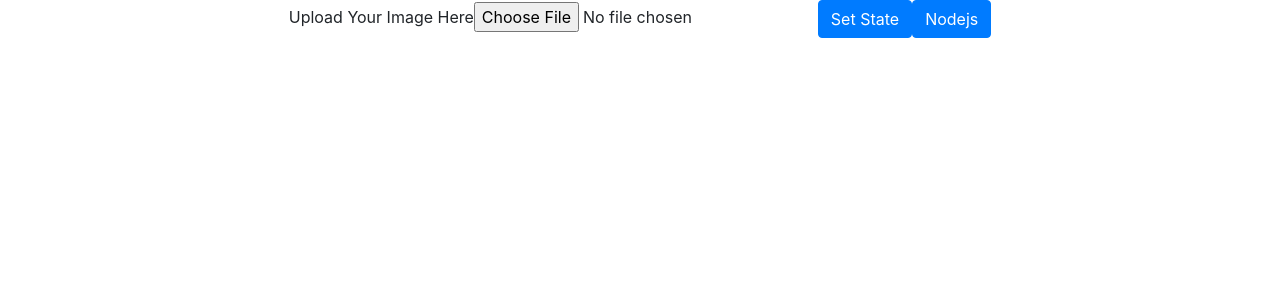
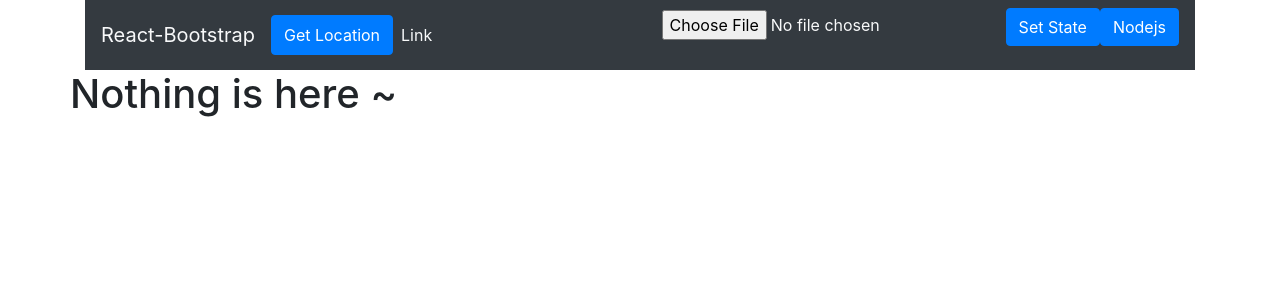
Before and after one commit to tonylo1128/kmb, a React (Create React App) app: page / in a window 1280 px wide. Shown: the top 300 px of the page. Built offline with nearby package versions, Linux system fonts and the light colour scheme.

Commit message:
geolocation

```diff
--- a/src/App.js
+++ b/src/App.js
@@ -1,46 +1,52 @@
-import React from "react";
+import React, {useEffect} from "react";
 import logo from "./logo.svg";
 import "./App.css";
-import { Form, Button } from "react-bootstrap";
+import { Container, Row, Col } from "react-bootstrap";
 import { connect } from "react-redux";
 import * as action from "./action/action";
 import * as XLSX from "xlsx";
+import InsertExcel from "./component/InsertExcel";
+import ListData from "./component/ListData";
 
-function App({ excel, handleFileInput, storeValueToState, callApiForPostData }) {
+function App({
+  excel,
+  handleFileInput,
+  storeValueToState,
+  callApiForPostData,
+  callApiGetData
+}) {
+
+  useEffect(()=>{
+    callApiGetData();
+  },[])
+
+
+
   return (
     <div className="App">
-      <Form.Group>
-        <Form.Label>Upload Your Image Here </Form.Label>
-        <input
-          type="file"
-          accept=".xlsx, .xls"
-          onChange={event => handleFileInput(event.target.files[0])}
-        />
-        <Button onClick={()=>storeValueToState()}variant="primary" type="submit">
-          Set State
-        </Button>
+      <Container>
 
-        <Button onClick={()=>callApiForPostData(excel)}variant="primary" type="submit">
-          Nodejs
-        </Button>
+        <Row>
+          <Col>
+            <InsertExcel />
+          </Col>
+        </Row>
 
 
-        {console.log(excel)}
-        {/* {img!=null ? console.log(img):"This is createPost and nth on img"}
-            {img!=null ? console.log(img.name):"This is createPost and nth on img's name"} */}
-      </Form.Group>
+            <ListData />
+
+
+      </Container>
     </div>
   );
 }
 
 const mapStateToProps = state => ({
-  excel: state.reducer.excel
+
 });
 
 const mapsStateToAction = dispatch => ({
-  handleFileInput: input => dispatch(action.handleFileInput(input)),
-  storeValueToState: () => dispatch(action.storeValueToState()),
-  callApiForPostData: (input )=>dispatch(action.callApiForPostData(input))
+  callApiGetData: () => dispatch(action.callApiGetData())
 });
 
 export default connect(
--- a/src/action/action.js
+++ b/src/action/action.js
@@ -5,11 +5,6 @@ import axios from "axios";
 let data = [];
 
 export function handleFileInput(inputTemp){
-    console.log("---------------------")
-    console.log(inputTemp)
-    console.log("---------------------")
-
-
       return {
         type: type.HANDLE_EXCELFILE_INPUT,
         payload: inputTemp
@@ -17,10 +12,6 @@ export function handleFileInput(inputTemp){
   }
 
   export function storeValueToState (data){
-    console.log("WE ARE IN storeValueToState FUNCTION")
-    console.log("WE ARE IN storeValueToState FUNCTION")
-    console.log(data)
-    console.log("WE ARE IN storeValueToState FUNCTION")
     return {
       type: type.STORE_VALUE_TO_STATA,
       payload: data
@@ -29,11 +20,51 @@ export function handleFileInput(inputTemp){
 
 
   export function callApiForPostData(kmbData){
-    console.log("on9on9on9on9on9on9on9on9on9on9on9on9on9on9on9on9on9on9on9on9on9on9on9on9")
-    console.log(kmbData)
-    console.log("on9on9on9on9on9on9on9on9on9on9on9on9on9on9on9on9on9on9on9on9on9on9on9on9")
     return dispatch => {
-      return axios.post("http://localhost:8001/postData", {kmbData})
+      return axios.post("http://localhost:8000/postData", {kmbData})
 
   }
 }
+
+
+export function callApiGetData(){
+  return dispatch =>{
+    return axios.get("http://localhost:8000/")
+    .then(response=>{
+      console.log(response.data)
+      dispatch(getDataApiFun(response.data.recieveRespFromkmbDataRepos))
+    })
+  }
+}
+
+export function getDataApiFun(returnDataFromNodejs){
+  return{
+    type: type.CALL_API_GET_DATA,
+    payload: returnDataFromNodejs
+  }
+}
+
+export function getLocation(){
+  return dispatch =>{
+    navigator.geolocation.getCurrentPosition(
+      position => {
+        console.log(position)
+        dispatch(setCroods(position))
+      },
+      error =>{
+        alert("Geolocation is not supported by this browser.");
+      },
+      {maximumAge:Infinity, timeout:0, enableHighAccuracy: true}
+    );
+  }
+
+
+  }
+
+  export function setCroods(croods){
+    return {
+      type: type.SET_CROODS,
+      payload: croods
+    }
+
+  }
--- a/src/action/type.js
+++ b/src/action/type.js
@@ -1,3 +1,5 @@
 export const HANDLE_EXCELFILE_INPUT = "HANDLE_EXCELFILE_INPUT";
 export const STORE_VALUE_TO_STATA = "STORE_VALUE_TO_STATA";
 export const POST_DATA_TO_NODEJS= "POST_DATA_TO_NODEJS";
+export const CALL_API_GET_DATA = "CALL_API_GET_DATA";
+export const SET_CROODS = "SET_CROODS";
--- /dev/null
+++ b/src/component/InsertExcel.js
@@ -0,0 +1,72 @@
+import React from "react";
+import { Form, Button,Navbar, Nav,  } from "react-bootstrap";
+import { connect } from "react-redux";
+import * as action from "../action/action";
+import * as XLSX from "xlsx";
+
+function InsertExcel({
+  excel,
+  handleFileInput,
+  storeValueToState,
+  callApiForPostData,
+  getLocation
+}) {
+  return (
+    <div >
+      <Navbar bg="dark" expand="lg">
+        <Navbar.Brand className="text-light" href="#home">React-Bootstrap</Navbar.Brand>
+        <Navbar.Toggle aria-controls="basic-navbar-nav" />
+        <Navbar.Collapse id="basic-navbar-nav">
+          <Nav className="mr-auto">
+            <Button onClick={()=>getLocation()} > Get Location</Button>
+            <Nav.Link className="text-light" href="#link">Link</Nav.Link>
+          </Nav>
+
+          <Form.Group>
+            <input
+                className="text-light"
+                type="file"
+                accept=".xlsx, .xls"
+                onChange={event => handleFileInput(event.target.files[0])}
+            />
+
+            <Button
+              onClick={() => storeValueToState()}
+              variant="primary"
+              type="submit"
+            >
+              Set State
+            </Button>
+
+            <Button
+              onClick={() => callApiForPostData(excel)}
+              variant="primary"
+              type="submit"
+            >
+              Nodejs
+            </Button>
+
+            {console.log(excel)}
+          </Form.Group>
+
+        </Navbar.Collapse>
+      </Navbar>
+    </div>
+  );
+}
+
+const mapStateToProps = state => ({
+  excel: state.reducer.excel
+});
+
+const mapsStateToAction = dispatch => ({
+  handleFileInput: input => dispatch(action.handleFileInput(input)),
+  storeValueToState: () => dispatch(action.storeValueToState()),
+  callApiForPostData: input => dispatch(action.callApiForPostData(input)),
+  getLocation: ()=>dispatch(action.getLocation())
+});
+
+export default connect(
+  mapStateToProps,
+  mapsStateToAction
+)(InsertExcel);
--- /dev/null
+++ b/src/component/ListData.js
@@ -0,0 +1,58 @@
+import React from "react";
+import { ListGroup, Row, Col } from "react-bootstrap";
+import { connect } from "react-redux";
+import * as action from "../action/action";
+
+function ListData({ excel,realObj }) {
+  return (
+    <Row>
+      {realObj != null ? (
+        realObj.map((item, index) => (
+          <Col>
+            <div className="m-3">
+              <ListGroup style={{ width: "18rem" }} as="ul">
+                <ListGroup.Item as="li"> Company: {item.路線所屬巴士公司}{" "}</ListGroup.Item>
+
+                <ListGroup.Item as="li"> Route: {item.路線} </ListGroup.Item>
+
+                <ListGroup.Item as="li"> Starting Point: {item.起點} </ListGroup.Item>
+
+                <ListGroup.Item as="li"> Destination: {item.目的地} </ListGroup.Item>
+
+                <ListGroup.Item as="li"> Start Time: {item.開始時間}</ListGroup.Item>
+
+                <ListGroup.Item as="li"> End Time: {item.結束時間} </ListGroup.Item>
+
+                <ListGroup.Item as="li"> Total Time: {item.總行程時間} </ListGroup.Item>
+
+                {item.完成 == "未完成" ? (
+                  <ListGroup.Item as="li" variant="danger">   Status: {item.完成} </ListGroup.Item>
+                ) : (
+                  <ListGroup.Item as="li" active> Status: {item.完成} </ListGroup.Item>
+                )}
+              </ListGroup>
+            </div>
+          </Col>
+        ))
+      ) : (
+        <h1>Nothing is here ~ </h1>
+      )}
+    </Row>
+  );
+}
+
+const mapStateToProps = state => ({
+  excel: state.reducer.excel,
+  realObj: state.reducer.realObj
+});
+
+const mapsStateToAction = dispatch => ({
+  handleFileInput: input => dispatch(action.handleFileInput(input)),
+  storeValueToState: () => dispatch(action.storeValueToState()),
+  callApiForPostData: input => dispatch(action.callApiForPostData(input))
+});
+
+export default connect(
+  mapStateToProps,
+  mapsStateToAction
+)(ListData);
--- a/src/reducer/reducer.js
+++ b/src/reducer/reducer.js
@@ -7,12 +7,23 @@ const initstate = {
     excel:[
 
     ],
-    test:"1"
+    realObj:[
+
+    ],
+    croods:{
+
+    }
 };
 
 export default function (state=initstate, {type, payload} ){
 
   switch(type) {
+    case typeForAction.CALL_API_GET_DATA:
+      return {
+        ...state,
+        realObj: payload
+      }
+
     case typeForAction.HANDLE_EXCELFILE_INPUT:
         console.log("AAAAAAAAAAAAAAAAAAAAAAAAAA")
         console.log(payload)
@@ -57,6 +68,14 @@ export default function (state=initstate, {type, payload} ){
           excel:data
       };
 
+    case typeForAction.SET_CROODS:
+      console.log("We are inside the SET_CROODS reducer")
+      console.log(payload);
+      return{
+        ...state,
+        croods: payload
+      }
+
       default:
         return state
   }
```
